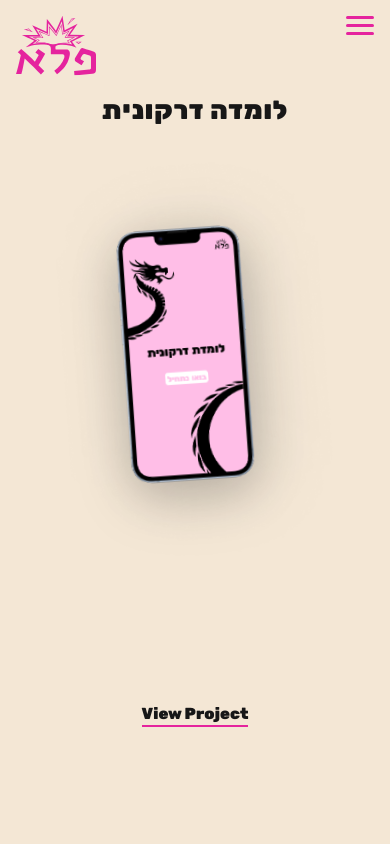
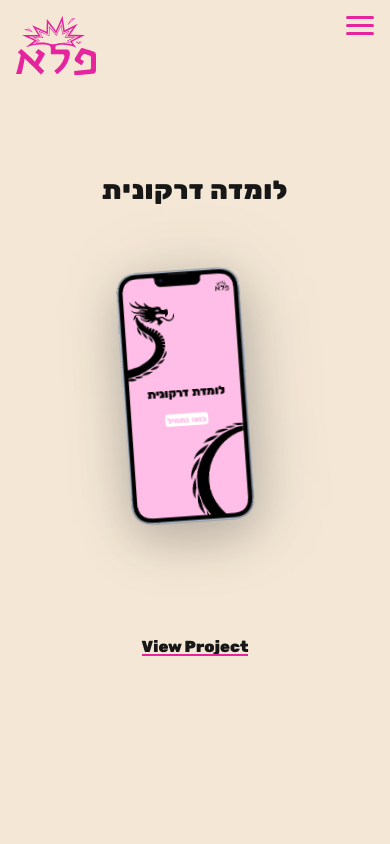
Before and after one commit to gefen12/pele, a React (Vite) app in the folder pele/: page /pele/development in a window 390 px wide. Shown: the top 844 px of the page. Built offline with nearby package versions, Linux system fonts and the light colour scheme.

Commit message:
add scroll to top mobile

```diff
--- a/pele/src/components/about/about.jsx
+++ b/pele/src/components/about/about.jsx
@@ -16,9 +16,9 @@ export default function About({ color = '#2461E5' }) {
 
       <div className="about__socials">
         <span >SOCIALS</span>
-        <a href="https://instagram.com" target="_blank" rel="noreferrer">INSTAGRAM</a>
+        <a href="https://www.instagram.com/handasa.kravit.idf?igsh=MWN6anE5aHd4ZGNjOA==" target="_blank" rel="noreferrer">INSTAGRAM</a>
         <a href="https://tiktok.com" target="_blank" rel="noreferrer" >TIKTOK</a>
-        <a href="https://facebook.com" target="_blank" rel="noreferrer" >FACEBOOK</a>
+        <a href="https://www.facebook.com/share/1GbPRLijjg/?mibextid=wwXIfr" target="_blank" rel="noreferrer" >FACEBOOK</a>
       </div>
     </section>
   );
--- a/pele/src/components/borderBox/borderBox.css
+++ b/pele/src/components/borderBox/borderBox.css
@@ -33,17 +33,16 @@
   z-index: 1;
   width: 100%;
   height: 100%;
-  padding: 20px;
+  padding: 30px;
   box-sizing: border-box;
   text-align: center;
-  /* font-size: 14px; */
-  line-height: 1.8;
+  font-size: 1rem;
+  line-height: 1.5;
   color: #2461E5;
   display: flex;
   justify-content: center;
   align-items: center;
   white-space: pre-line;
   direction: rtl;
-  font-family: 'assistant', sans-serif;
 
 }
--- a/pele/src/components/media/multimedia.jsx
+++ b/pele/src/components/media/multimedia.jsx
@@ -10,7 +10,7 @@ const videos = [
   {
     id: 1,
      title: " מכ מאפשר?",
-    src: "/pele/src/assets/מכ מאפשר לא מאפשר_2.mp4",
+    src: "/pele/public/מכ מאפשר לא מאפשר_2.mp4",
     orientation: "portrait",
   },
   {
--- a/pele/src/components/p-mobile/ProjectsMobile.jsx
+++ b/pele/src/components/p-mobile/ProjectsMobile.jsx
@@ -1,9 +1,20 @@
 // components/p-mobile/ProjectsMobile.jsx
-import React, { useEffect, useRef } from "react";
+import React, { useEffect, useLayoutEffect, useRef } from "react";
 import "./projects-mobile.css";
 
 export default function ProjectsMobile({ projects = [] }) {
   const wrapRef = useRef(null);
+
+  // Scroll to top when this component mounts
+  useLayoutEffect(() => {
+    // For browsers that scroll the document
+    window.scrollTo({ top: 0, left: 0, behavior: "auto" });
+    // For Safari & some mobile cases
+    document.documentElement.scrollTop = 0;
+    document.body.scrollTop = 0;
+    // If your scroll is inside the wrapper instead of window
+    wrapRef.current?.scrollTo({ top: 0, left: 0, behavior: "auto" });
+  }, []);
 
   useEffect(() => {
     const rootEl = wrapRef.current;
@@ -12,29 +23,26 @@ export default function ProjectsMobile({ projects = [] }) {
     const slides = Array.from(rootEl.querySelectorAll(".pm-slide"));
     if (!slides.length) return;
 
-    // Helper: activate exactly one slide (the most visible)
     const setActive = (el) => {
       slides.forEach((s) => s.classList.toggle("is-active", s === el));
     };
 
-    // Make the first slide active initially
     setActive(slides[0]);
 
-    // Observe with the viewport as root
     const io = new IntersectionObserver(
       (entries) => {
-        // Pick the entry with the highest visibility
-        const best = entries.reduce((a, b) =>
-          (a?.intersectionRatio || 0) > (b?.intersectionRatio || 0) ? a : b
-        , null);
+        const best = entries.reduce(
+          (a, b) =>
+            (a?.intersectionRatio || 0) > (b?.intersectionRatio || 0) ? a : b,
+          null
+        );
 
         if (best && best.isIntersecting) {
-          // batch to next frame for smoother class changes
           requestAnimationFrame(() => setActive(best.target));
         }
       },
       {
-        root: null,               // 👈 viewport (important after CSS change)
+        root: null,
         threshold: [0, 0.25, 0.5, 0.6, 0.75, 1],
         rootMargin: "0px 0px 0px 0px",
       }
@@ -42,28 +50,19 @@ export default function ProjectsMobile({ projects = [] }) {
 
     slides.forEach((s) => io.observe(s));
     return () => io.disconnect();
-  }, [projects]); // re-run if list changes
+  }, [projects]);
 
   return (
     <div ref={wrapRef} className="pm-wrap">
       {projects.map((p, i) => (
         <section className="pm-slide" key={p.id ?? i}>
           <h1 className="pm-title">{p.title}</h1>
-
           <div className="pm-hero">
             <img className="pm-phone" src={p.image} alt={p.title} />
-            {/* {p.note && (<p className="pm-note">{p.note} <br></br> {"</>"}</p>
-            )} */}
-
           </div>
-
           <a className="pm-link" href={p.href} target="_blank" rel="noreferrer">
             View Project
           </a>
-{/*
-          {i < projects.length - 1 && (
-            <div className="pm-hint">Swipe to see next ↓</div>
-          )} */}
         </section>
       ))}
     </div>
--- a/pele/src/components/p-mobile/projects-mobile.css
+++ b/pele/src/components/p-mobile/projects-mobile.css
@@ -1,103 +1,95 @@
-/* PAGE handles scrolling + snapping */
-html, body {
-  height: 100%;
-  margin: 0;
-  scroll-snap-type: y mandatory;
-  scroll-snap-stop: always;
-  -webkit-overflow-scrolling: touch;
-}
-:root {
-  --accent: #E5249e;
+/* ---- Global (no page snap on desktop) ---- */
+html, body { margin: 0; }
+
+/* Enable page snap only on mobile */
+@media (max-width: 768px) {
+  html, body {
+    scroll-snap-type: y mandatory;
+    scroll-snap-stop: always;
+    -webkit-overflow-scrolling: touch;
+  }
 }
 
-/* .pm-wrap is no longer a scroller */
+/* ---- Projects Mobile ---- */
+:root { --accent: #E5249e; }
+
 .pm-wrap {
-  height: auto;                 /* was 100dvh */
-  overflow: visible;            /* was overflow-y: auto */
+  height: auto;                 /* page scrolls */
+  overflow: visible;
   background: var(--bg);
-  /* these are no longer needed when it's not a scroll container */
-  overscroll-behavior-y: auto;
-  scrollbar-width: auto;
 }
-.pm-wrap::-webkit-scrollbar { display: initial; }
 
-/* each slide still fills a viewport and snaps */
+/* viewport-sized slides only on mobile */
 .pm-slide {
   scroll-snap-align: start;
-  min-height: 100dvh;
-  padding: 1vh 4vw 4vh;
+  padding: 2vh 4vw;
   display: grid;
-  grid-template-rows: auto 1fr auto;
+  grid-template-rows: auto auto auto; /* title, hero, link */
   align-items: start;
   justify-items: center;
   position: relative;
-  row-gap: 8px;
-
+  row-gap: 6px;                 /* tighter global gap */
+min-height: auto;
   /* animation base */
   opacity: 0.7;
   transform: translateY(2vh);
-  transition: opacity 0.45s ease, transform 0.6s cubic-bezier(.22,.61,.36,1);
+  transition: opacity .45s ease, transform .6s cubic-bezier(.22,.61,.36,1);
+}
+
+/* height rules */
+.pm-slide { min-height: auto; }
+@media (max-width: 768px) {
+  .pm-slide { min-height: 100dvh; }
 }
 
 .pm-title {
-  position: relative;
-  top: 10vh;
+ margin: 2vh 0 1vh;             /* closer to hero */
   letter-spacing: 1px;
   color: var(--ink);
   font-size: clamp(26px, 6.2vw, 42px);
   text-transform: uppercase;
-  margin: 4px 0 6px;
   line-height: 1.1;
+  position:relative;
+  top:17vh;
 
-  opacity: 0.95;
-  transform: translateY(-1vh);
-  transition: transform 0.55s ease, opacity 0.45s ease;
+  opacity: 1;                    /* keep solid */
+  transform: translateY(-0.5vh); /* tiny nudge */
+  transition: transform .55s ease;
 }
 
 .pm-hero {
   width: min(380px, 76vw);
   display: grid;
-  gap: 2px;
+  gap: 2px;                     /* phone ↔ note gap */
   justify-items: center;
+  transform: translateY(-1.6vh); /* pull block closer to title */
 }
 
 .pm-phone {
   width: 100%;
   aspect-ratio: 9/19.5;
   object-fit: contain;
-  transform: translateY(-3vh) rotate(-5deg);
+  transform: translateY(-2vh) rotate(-4.5deg);
   filter: drop-shadow(0 12px 20px rgba(0,0,0,.16));
-  transition: transform 0.6s cubic-bezier(.22,.61,.36,1),
-              filter 0.6s ease;
+  transition: transform .6s cubic-bezier(.22,.61,.36,1), filter .6s ease;
 }
 
 .pm-note {
-  font-family: "Comic Sans MS", "Bradley Hand", cursive;
+  font-family: "Comic Sans MS","Bradley Hand",cursive;
   color: var(--accent);
   font-size: clamp(13px, 3.6vw, 16px);
   text-align: center;
   position: relative;
-  /* left:16vw;
-  bottom: 35vh; */
-  /* margin-top: 2px; */
-
 }
-/* .pm-note::after {
-  content: "";
-  display: block;
-  width: 64%;
-  height: 2px;
-  background: var(--accent);
-  margin: 2px auto 0;
-} */
 
 .pm-link {
-  /* margin-top: 0px; */
+  margin-top: 0;                /* sit flush under note */
+  line-height: 1;
   font-weight: 600;
   color: var(--ink);
   text-decoration: none;
   position: relative;
-  bottom: 10vh;
+  bottom:17vh;
 }
 .pm-link::after {
   content: "";
@@ -107,29 +99,21 @@ html, body {
   background: var(--accent);
   transform: scaleX(0);
   transform-origin: left center;
-  transition: transform 0.5s ease;
+  transition: transform .5s ease;
 }
 
 .pm-hint {
   position: absolute;
-  bottom: 10px;
+  bottom: 17px;
   font-size: 11px;
   opacity: .6;
 }
 
-/* active slide state (IntersectionObserver adds `.is-active`) */
-.pm-slide.is-active {
-  opacity: 1;
-  transform: translateY(0);
-}
-.pm-slide.is-active .pm-title {
-  transform: translateY(0);
-  opacity: 1;
-}
+/* active slide state (via IntersectionObserver) */
+.pm-slide.is-active { opacity: 1; transform: translateY(0); }
+.pm-slide.is-active .pm-title { transform: translateY(0); }
 .pm-slide.is-active .pm-phone {
-  transform: translateY(-2vh) rotate(-4deg) scale(1.04);
+  transform: translateY(-1.5vh) rotate(-4deg) scale(1.04);
   filter: drop-shadow(0 14px 24px rgba(0,0,0,.22));
 }
-.pm-slide.is-active .pm-link::after {
-  transform: scaleX(1);
-}
+.pm-slide.is-active .pm-link::after { transform: scaleX(1); }
--- a/pele/src/index.css
+++ b/pele/src/index.css
@@ -2,6 +2,6 @@
 @tailwind components;
 @tailwind utilities;
 
-html {
+/* html {
   scroll-behavior: smooth;
-}
+} */
--- a/pele/src/pages/devPage.jsx
+++ b/pele/src/pages/devPage.jsx
@@ -12,28 +12,23 @@ import laptop from "../assets/mocup/laptop.png";
 
 const projects = [
   { id: 1, title: "לומדה דרקונית", image: phone1, note: "css, react", href: "/projects/pump" },
-  { id: 2, title: "לומדה קטלנית", image: phone2, note: "css, react", href: "/projects/pump" },
-  { id: 3, title: "אתר בהל\"צ",   image: laptop, note: "react, ux/ui", href: "/projects/pump" },
+  { id: 2, title: "לומדה קטלנית", image: phone2, note: "css, react", href: "https://github.com/gefen12/my-app.git" },
+  { id: 3, title: "אתר בהל\"צ",   image: laptop, note: "react, ux/ui", href: "https://github.com/gefen12/bhd14.git" },
 ];
 
 export default function DevPage() {
   const isMobile = useIsMobile("(max-width: 768px)");
 
   return (
-    <div className="text-neutral-900">
+ <div className="text-neutral-900">
       <Navbar color="#E5249E" />
       <main>
         {isMobile ? (
-          <>
-            <ProjectsMobile projects={projects} />
-            <About color="#E5249E" /> {/* shows after the slides */}
-          </>
+          <ProjectsMobile projects={projects} />
         ) : (
-          <>
-            <Development />
-            <About color="#E5249E" />
-          </>
+          <Development />
         )}
+        <About color="#E5249E" /> {/* always rendered after */}
       </main>
     </div>
   );
```
Also changed, not shown: pele/src/assets/mocup/phone2.png, 1 other file (tests, documents, lock files or other folders).
